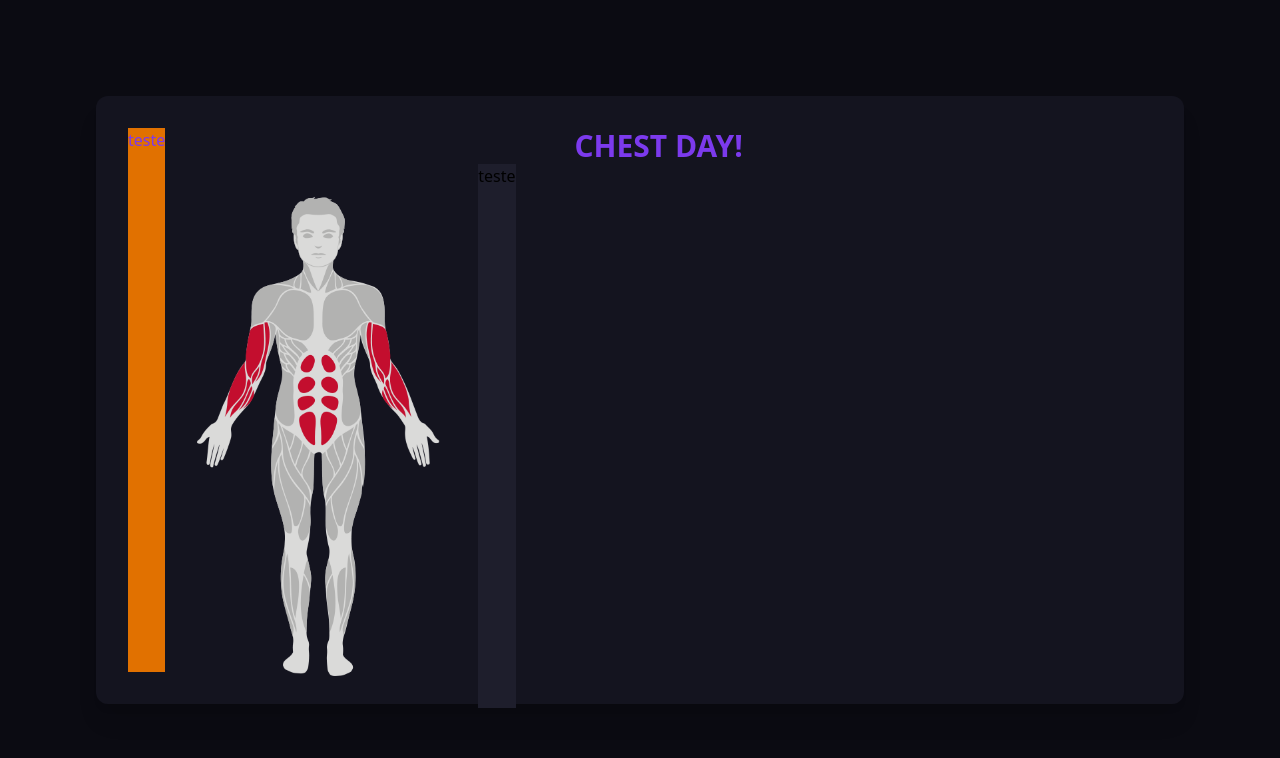
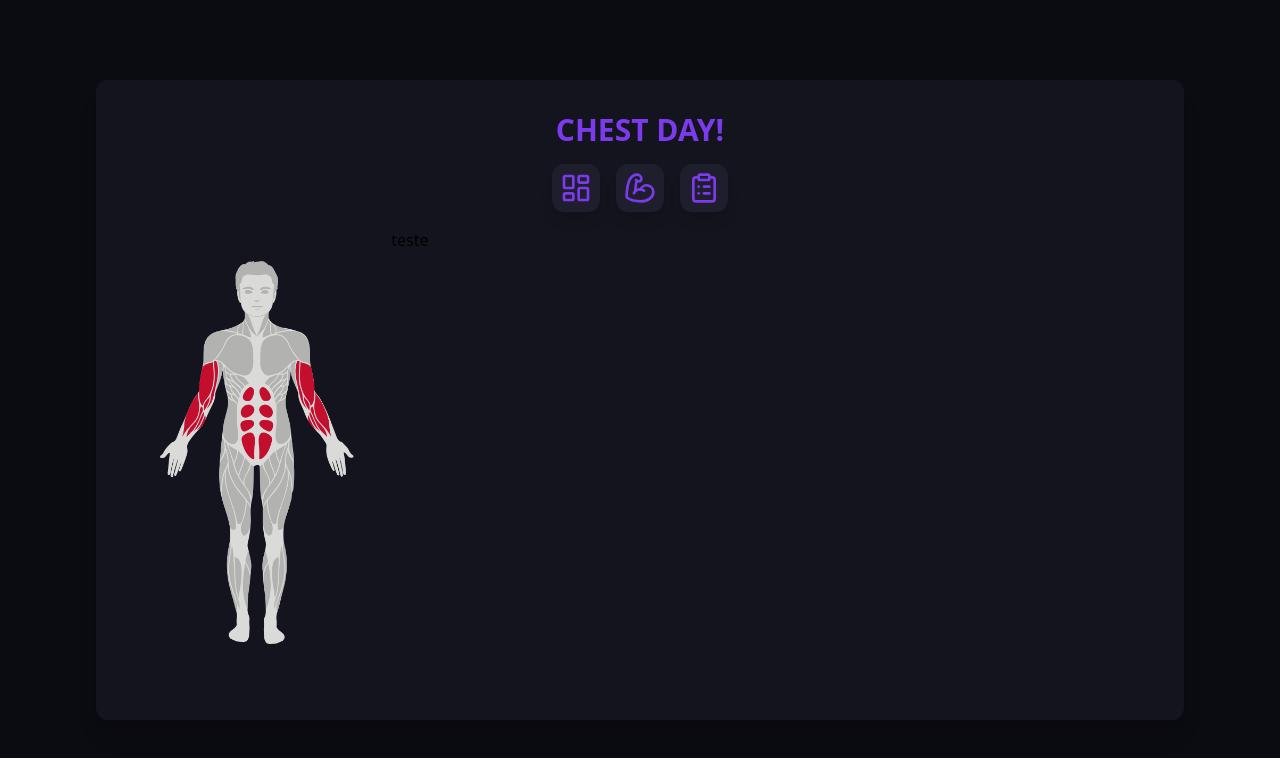
Before and after one commit to idkrian/Throb, a React (Vite) app in the folder front/: page / in a window 1280 px wide. Shown: the top 758 px of the page. Built offline with nearby package versions, Linux system fonts and the light colour scheme.

Commit message:
feat: implement rounter

```diff
--- a/front/index.html
+++ b/front/index.html
@@ -1,10 +1,10 @@
-<!doctype html>
+<!DOCTYPE html>
 <html lang="en">
   <head>
     <meta charset="UTF-8" />
     <link rel="icon" type="image/svg+xml" href="/vite.svg" />
     <meta name="viewport" content="width=device-width, initial-scale=1.0" />
-    <title>front2</title>
+    <title>FIT</title>
   </head>
   <body>
     <div id="root"></div>
--- a/front/package.json
+++ b/front/package.json
@@ -14,6 +14,7 @@
     "react": "^19.1.1",
     "react-dom": "^19.1.1",
     "react-icons": "^5.5.0",
+    "react-router": "^7.9.5",
     "tailwindcss": "^4.1.17"
   },
   "devDependencies": {
--- /dev/null
+++ b/front/src/App.tsx
@@ -0,0 +1,38 @@
+import {
+  LuLayoutDashboard,
+  LuBicepsFlexed,
+  LuClipboardList,
+} from "react-icons/lu";
+import AppRoutes from "./routes";
+import { Link } from "react-router";
+
+function App() {
+  return (
+    <div className="w-screen h-screen px-24 py-20 bg-backgroundBlack">
+      <div className="flex flex-col w-full h-full shadow-xl rounded-xl p-8 bg-darkGrey">
+        <div className="flex flex-col w-full h-full gap-4">
+          <h1 className="text-3xl font-bold mx-auto text-indigo">CHEST DAY!</h1>
+
+          <div className="flex gap-4 justify-center items-center w-full">
+            <div className="bg-mediumGrey p-2 rounded-xl group cursor-pointer shadow-lg hover:shadow-indigo-500/50">
+              <Link to="/">
+                <LuLayoutDashboard size={32} className="text-indigo" />
+              </Link>
+            </div>
+            <div className="bg-mediumGrey p-2 rounded-xl group cursor-pointer shadow-lg hover:shadow-indigo-500/50">
+              <Link to="/muscles">
+                <LuBicepsFlexed size={32} className="text-indigo" />
+              </Link>
+            </div>
+            <div className="bg-mediumGrey p-2 rounded-xl group cursor-pointer shadow-lg hover:shadow-indigo-500/50">
+              <LuClipboardList size={32} className="text-indigo" />
+            </div>
+          </div>
+          <AppRoutes />
+        </div>
+      </div>
+    </div>
+  );
+}
+
+export default App;
--- a/front/src/Home.tsx
+++ /dev/null
@@ -1,19 +0,0 @@
-import Body from "../src/assets/body3.png";
-
-function Home() {
-  return (
-    <>
-      <div className="flex flex-col w-full h-full border-amber-600">
-        <h1 className="text-3xl font-bold mx-auto text-indigo">CHEST DAY!</h1>
-        <div className="flex w-full h-full">
-          <img src={Body} alt="body" className="h-full p-8" />
-          <div className="bg-[#1E1E2C]">
-            <p>teste</p>
-          </div>
-        </div>
-      </div>
-    </>
-  );
-}
-
-export default Home;
--- a/front/src/main.tsx
+++ b/front/src/main.tsx
@@ -1,16 +1,13 @@
 import { StrictMode } from "react";
 import { createRoot } from "react-dom/client";
 import "./index.css";
-import Sidebar from "./ui/layout/Sidebar.tsx";
-import Home from "./Home.tsx";
+import { BrowserRouter } from "react-router";
+import App from "./App.tsx";
 
 createRoot(document.getElementById("root")!).render(
   <StrictMode>
-    <div className="w-screen h-screen p-24 bg-[#0B0B12]">
-      <div className="flex w-full h-full shadow-xl rounded-xl p-8 bg-[#14141F]">
-        <Sidebar />
-        <Home />
-      </div>
-    </div>
+    <BrowserRouter>
+      <App />
+    </BrowserRouter>
   </StrictMode>
 );
--- /dev/null
+++ b/front/src/pages/Dashboard.tsx
@@ -0,0 +1,16 @@
+import Body from "../../src/assets/body3.png";
+
+const Dashboard = () => {
+  return (
+    <div className="flex flex-col w-full h-full border-amber-600">
+      <div className="flex w-full h-full">
+        <img src={Body} alt="body" className="h-112 p-8" />
+        <div className="">
+          <p>teste</p>
+        </div>
+      </div>
+    </div>
+  );
+};
+
+export default Dashboard;
--- /dev/null
+++ b/front/src/pages/Muscles.tsx
@@ -0,0 +1,5 @@
+const Muscles = () => {
+  return <div>Muscles</div>;
+};
+
+export default Muscles;
--- /dev/null
+++ b/front/src/routes/index.tsx
@@ -0,0 +1,13 @@
+import { Routes, Route } from "react-router";
+
+import Dashboard from "../pages/Dashboard";
+import Muscles from "../pages/Muscles";
+
+export default function AppRoutes() {
+  return (
+    <Routes>
+      <Route path="/" element={<Dashboard />} />
+      <Route path="/muscles" element={<Muscles />} />
+    </Routes>
+  );
+}
--- a/front/src/ui/layout/Sidebar.tsx
+++ b/front/src/ui/layout/Sidebar.tsx
@@ -1,9 +1,24 @@
-import React from "react";
+import { useState } from "react";
+import { GiHamburgerMenu } from "react-icons/gi";
 
 const Sidebar = () => {
+  const [isOpen, setIsOpen] = useState(false);
   return (
-    <div className="flex flex-col h-full text-indigo bg-amber-600">
-      <h1>teste</h1>
+    <div
+      className={`bg-mediumGrey transition-all duration-300 h-fit ${
+        isOpen ? "w-64 h-full" : "w-fit"
+      } p-4 rounded-lg`}
+    >
+      <GiHamburgerMenu
+        className="text-indigo cursor-pointer text-2xl"
+        onClick={() => setIsOpen(!isOpen)}
+      />
+      {isOpen && (
+        <div className="mt-4">
+          <h1>teste</h1>
+          {/* Adicione mais conteúdo aqui */}
+        </div>
+      )}
     </div>
   );
 };
```
Also changed, not shown: 1 other file (tests, documents, lock files or other folders).
